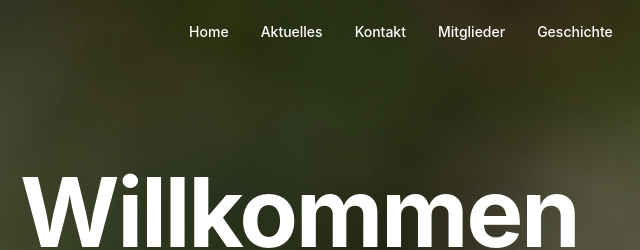
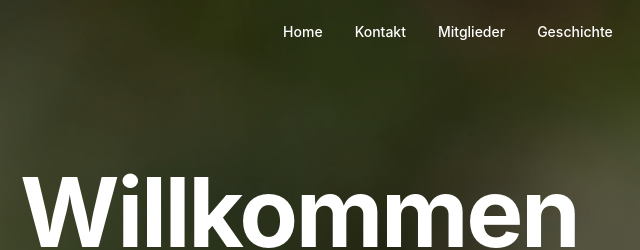
Before and after one commit to mvstjakob/mvstjakob.github.io, a website built with Vite: page index.html in a window 1280 px wide. Shown: the top 250 px of the page, 537-1177 px from the left. Built offline with nearby package versions, Linux system fonts and the light colour scheme.

Commit message:
remove news from main navigation

```diff
--- a/index.html
+++ b/index.html
@@ -19,7 +19,7 @@
         <!-- Desktop Nav -->
         <nav class="hidden md:flex items-center gap-8" aria-label="Main navigation">
           <a href="#welcome" class="text-sm font-medium text-gray-700 hover:text-gray-900 transition-colors">Home</a>
-          <a href="#news" class="text-sm font-medium text-gray-700 hover:text-gray-900 transition-colors">Aktuelles</a>
+          <!--<a href="#news" class="text-sm font-medium text-gray-700 hover:text-gray-900 transition-colors">Aktuelles</a>-->
           <a href="#contact"
              class="text-sm font-medium text-gray-700 hover:text-gray-900 transition-colors">Kontakt</a>
           <a href="#team" class="text-sm font-medium text-gray-700 hover:text-gray-900 transition-colors">Mitglieder</a>
@@ -50,7 +50,7 @@
         aria-label="Mobile navigation"
       >
         <a href="#welcome" class="text-sm font-medium text-gray-700 hover:text-gray-900">Home</a>
-        <a href="#news" class="text-sm font-medium text-gray-700 hover:text-gray-900">Aktuelles</a>
+<!--        <a href="#news" class="text-sm font-medium text-gray-700 hover:text-gray-900">Aktuelles</a>-->
         <a href="#contact" class="text-sm font-medium text-gray-700 hover:text-gray-900">Kontakt</a>
         <a href="#team" class="text-sm font-medium text-gray-700 hover:text-gray-900">Mitglieder</a>
         <a href="#history" class="text-sm font-medium text-gray-700 hover:text-gray-900">Geschichte</a>
```
